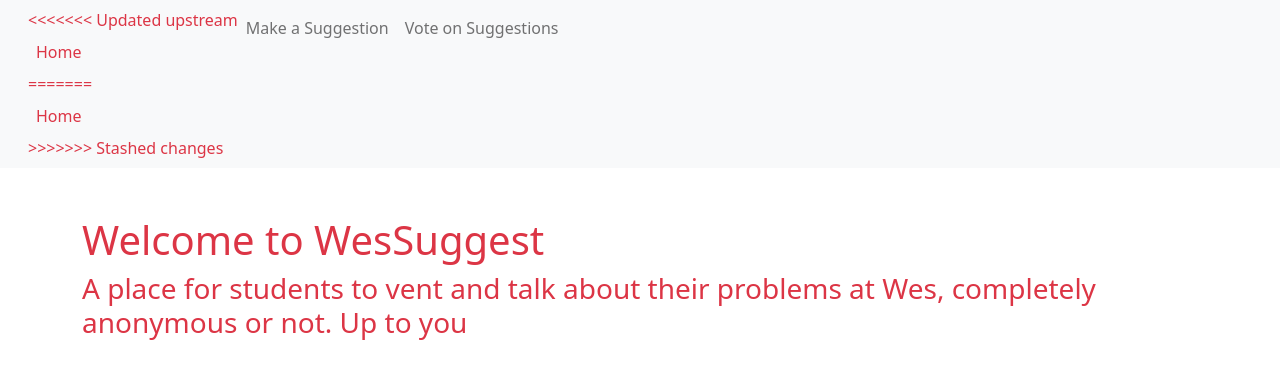
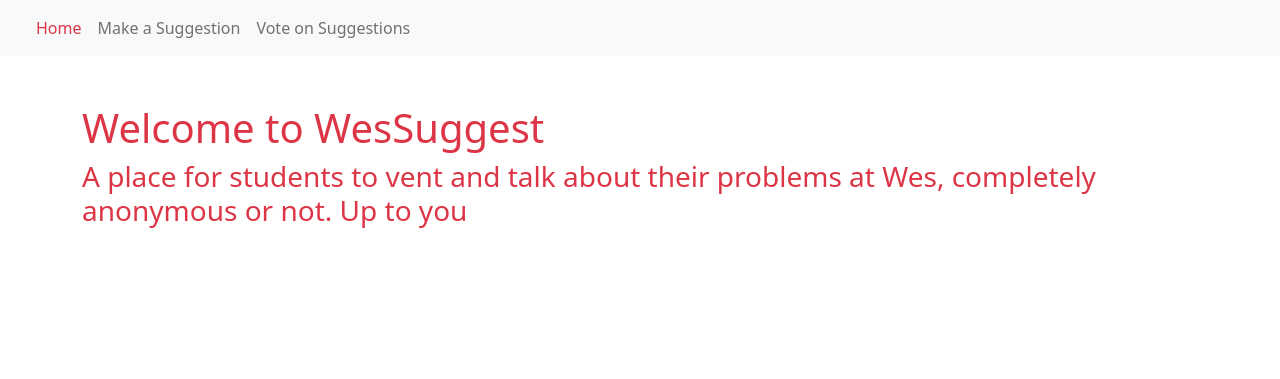
Before and after one commit to malachimda101/WeSuggest, a Flask app: page / in a window 1280 px wide. Shown: the top 379 px of the page. Run offline with Flask 2, Linux system fonts and the light colour scheme; some libraries are stand-ins or nearby versions.

Commit message:
Update index.html

```diff
--- a/templates/index.html
+++ b/templates/index.html
@@ -19,11 +19,7 @@
               <div class="collapse navbar-collapse" id="navbarNav">
                 <ul class="navbar-nav">
                   <li class="nav-item">
-<<<<<<< Updated upstream
-                    <a class="nav-link active text-danger" aria-current="page" href="/">Home</a>
-=======
                     <a class="nav-link active text-danger" aria-current="page" href="index">Home</a>
->>>>>>> Stashed changes
                   </li>
                   <li class="nav-item">
                     <a class="nav-link" href="suggest-here">Make a Suggestion</a>
```
